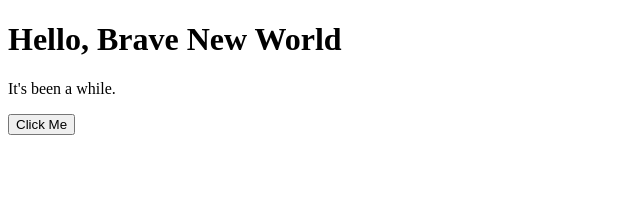
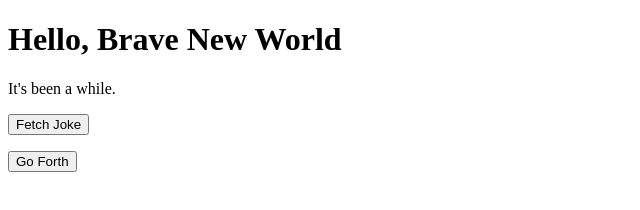
Before and after one commit to samsav/samsav.github.io, a plain HTML site: page index.html in a window 1280 px wide. Shown: the whole page, without its empty margins (0-640 px from the left). Drawn offline with Linux system fonts and the light colour scheme.

Commit message:
Add second control

```diff
--- a/index.html
+++ b/index.html
@@ -30,10 +30,7 @@
     <p>
         It's been a while.
     </p>
-    <!-- <form action="/test.html" method="get">
-        <input type="submit" value="Click Me">
-    </form> -->
-    <button id="button">Click Me</button>
+    <button id="button">Fetch Joke</button>
     <p id="demo"></p>
     <script>
         document.getElementById("button").addEventListener("click", getJoke)
@@ -49,5 +46,8 @@
             xmlhttp.send();
         };
     </script>
+    <form action="/test.html" method="get">
+        <input type="submit" value="Go Forth">
+    </form>
 </body>
 </html>
```
